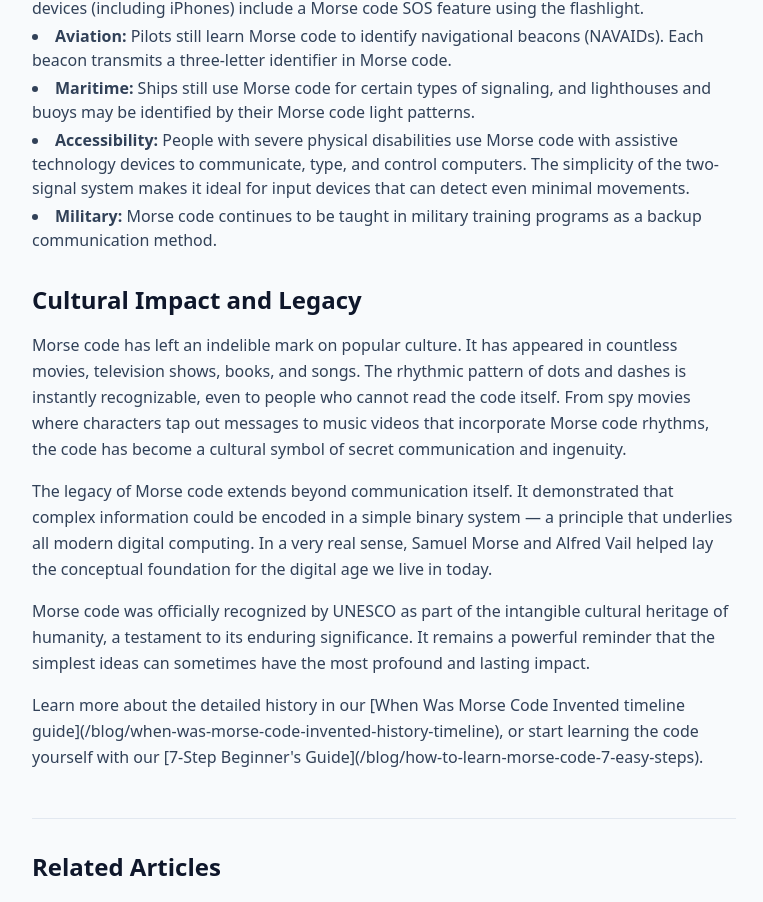
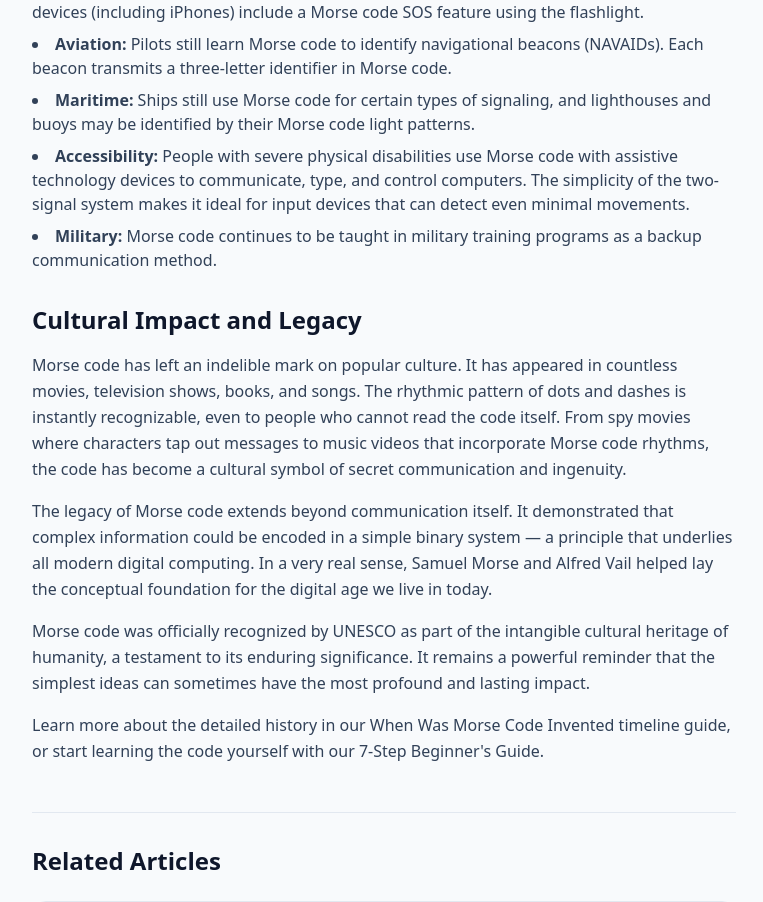
Before and after one commit to muzamil4382-hue/Morse-code-0.2, a Next.js app: page /blog/what-is-morse-code-complete-history-guide in a window 1280 px wide. Shown: the part 4860-5762 px from the top of the page, without its empty margins (256-1019 px from the left). Built offline with nearby package versions, Linux system fonts and the light colour scheme.

Commit message:
blog fix

```diff
--- a/src/app/blog/[slug]/page.tsx
+++ b/src/app/blog/[slug]/page.tsx
@@ -1,17 +1,29 @@
 import type { Metadata } from "next";
 import Link from "next/link";
 import { getAllPosts, getPostBySlug } from "@/lib/blog-data";
-import { generatePageMeta, generateArticleSchema, generateBreadcrumbSchema } from "@/lib/seo";
+import {
+  generatePageMeta,
+  generateArticleSchema,
+  generateBreadcrumbSchema,
+} from "@/lib/seo";
 import { notFound } from "next/navigation";
 
 export async function generateStaticParams() {
   const posts = getAllPosts();
-  return posts.map((post) => ({ slug: post.slug }));
+
+  return posts.map((post) => ({
+    slug: post.slug,
+  }));
 }
 
-export async function generateMetadata({ params }: { params: Promise<{ slug: string }> }): Promise<Metadata> {
+export async function generateMetadata({
+  params,
+}: {
+  params: Promise<{ slug: string }>;
+}): Promise<Metadata> {
   const { slug } = await params;
   const post = getPostBySlug(slug);
+
   if (!post) return {};
 
   return generatePageMeta(
@@ -23,13 +35,68 @@ export async function generateMetadata({ params }: { params: Promise<{ slug: str
   );
 }
 
-export default async function BlogPostPage({ params }: { params: Promise<{ slug: string }> }) {
+/**
+ * Converts Markdown-style links into safe internal HTML links.
+ *
+ * Example:
+ * [Morse Code Alphabet](/morse-code-alphabet)
+ *
+ * becomes a clickable internal link.
+ */
+function renderInlineMarkdown(text: string): string {
+  return text
+    // Escape basic HTML characters first
+    .replace(/&/g, "&amp;")
+    .replace(/</g, "&lt;")
+    .replace(/>/g, "&gt;")
+
+    // Markdown links
+    .replace(
+      /\[([^\]]+)\]\((\/[^)\s]+)\)/g,
+      '<a href="$2" class="text-green-600 font-medium underline hover:text-green-700">$1</a>'
+    )
+
+    // Bold text
+    .replace(/\*\*(.*?)\*\*/g, "<strong>$1</strong>")
+
+    // Inline code
+    .replace(
+      /`(.*?)`/g,
+      '<code class="font-mono bg-slate-100 px-1 rounded text-sm">$1</code>'
+    )
+
+    // Quoted text
+    .replace(/"(.*?)"/g, "&ldquo;$1&rdquo;");
+}
+
+export default async function BlogPostPage({
+  params,
+}: {
+  params: Promise<{ slug: string }>;
+}) {
   const { slug } = await params;
+
   const post = getPostBySlug(slug);
-  if (!post) notFound();
+
+  if (!post) {
+    notFound();
+  }
 
   const posts = getAllPosts();
-  const relatedPosts = posts.filter((p) => p.slug !== slug).slice(0, 3);
+
+  /*
+   * Keep the current article out of Related Articles.
+   * Prefer posts from the same category first.
+   */
+  const sameCategoryPosts = posts.filter(
+    (p) => p.slug !== slug && p.category === post.category
+  );
+
+  const otherPosts = posts.filter(
+    (p) => p.slug !== slug && p.category !== post.category
+  );
+
+  const relatedPosts = [...sameCategoryPosts, ...otherPosts].slice(0, 3);
 
   const articleSchema = generateArticleSchema(
     post.title,
@@ -45,18 +112,48 @@ export default async function BlogPostPage({ params }: { params: Promise<{ slug:
   ]);
 
   return (
-    <div className="max-w-5xl mx-auto">
-      <script type="application/ld+json" dangerouslySetInnerHTML={{ __html: JSON.stringify(articleSchema) }} />
-      <script type="application/ld+json" dangerouslySetInnerHTML={{ __html: JSON.stringify(breadcrumbSchema) }} />
+    <>
+      <script
+        type="application/ld+json"
+        dangerouslySetInnerHTML={{
+          __html: JSON.stringify(articleSchema),
+        }}
+      />
+
+      <script
+        type="application/ld+json"
+        dangerouslySetInnerHTML={{
+          __html: JSON.stringify(breadcrumbSchema),
+        }}
+      />
 
       <article className="mx-auto max-w-3xl px-4 sm:px-6 lg:px-8 py-8 md:py-12">
         {/* Breadcrumb */}
-        <nav className="flex items-center gap-2 text-sm text-slate-500 mb-6" aria-label="Breadcrumb">
-          <Link href="/" className="hover:text-green-600 transition-colors">Home</Link>
+        <nav
+          className="flex items-center gap-2 text-sm text-slate-500 mb-6"
+          aria-label="Breadcrumb"
+        >
+          <Link
+            href="/"
+            className="hover:text-green-600 transition-colors"
+          >
+            Home
+          </Link>
+
           <span className="text-slate-400">/</span>
-          <Link href="/blog" className="hover:text-green-600 transition-colors">Blog</Link>
+
+          <Link
+            href="/blog"
+            className="hover:text-green-600 transition-colors"
+          >
+            Blog
+          </Link>
+
           <span className="text-slate-400">/</span>
-          <span className="text-slate-900 font-medium line-clamp-1">{post.title}</span>
+
+          <span className="text-slate-900 font-medium line-clamp-1">
+            {post.title}
+          </span>
         </nav>
 
         {/* Header */}
@@ -65,10 +162,20 @@ export default async function BlogPostPage({ params }: { params: Promise<{ slug:
             <span className="text-xs font-medium text-green-600 bg-green-50 px-2.5 py-1 rounded-full">
               {post.category}
             </span>
-            <span className="text-xs text-slate-400">{post.readTime} read</span>
+
+            <span className="text-xs text-slate-400">
+              {post.readTime} read
+            </span>
           </div>
-          <h1 className="text-3xl md:text-4xl font-bold text-slate-900 mb-4">{post.title}</h1>
-          <p className="text-lg text-slate-600 mb-4">{post.description}</p>
+
+          <h1 className="text-3xl md:text-4xl font-bold text-slate-900 mb-4">
+            {post.title}
+          </h1>
+
+          <p className="text-lg text-slate-600 mb-4">
+            {post.description}
+          </p>
+
           <div className="flex items-center gap-3 text-sm text-slate-400 border-t border-slate-200 pt-4">
             <span>{post.author}</span>
             <span>·</span>
@@ -79,36 +186,71 @@ export default async function BlogPostPage({ params }: { params: Promise<{ slug:
         {/* Content */}
         <div className="prose prose-slate max-w-none mb-12">
           {post.content.split("\n\n").map((block, i) => {
+            /* H2 headings */
             if (block.startsWith("## ")) {
-              return <h2 key={i} className="text-2xl font-bold text-slate-900 mt-8 mb-4">{block.replace("## ", "")}</h2>;
+              return (
+                <h2
+                  key={i}
+                  className="text-2xl font-bold text-slate-900 mt-8 mb-4"
+                >
+                  {block.replace("## ", "")}
+                </h2>
+              );
             }
+
+            /* Unordered lists */
             if (block.startsWith("- ")) {
               const items = block.split("\n");
+
               return (
-                <ul key={i} className="list-disc list-inside text-slate-700 space-y-1 mb-4">
+                <ul
+                  key={i}
+                  className="list-disc list-inside text-slate-700 space-y-2 mb-4"
+                >
                   {items.map((item, j) => (
-                    <li key={j} dangerouslySetInnerHTML={{ __html: item.replace(/^- /, "").replace(/\*\*(.*?)\*\*/g, "<strong>$1</strong>").replace(/`(.*?)`/g, '<code className="font-mono bg-slate-100 px-1 rounded text-sm">$1</code>') }} />
+                    <li
+                      key={j}
+                      dangerouslySetInnerHTML={{
+                        __html: renderInlineMarkdown(
+                          item.replace(/^- /, "")
+                        ),
+                      }}
+                    />
                   ))}
                 </ul>
               );
             }
+
+            /* Ordered lists */
             if (/^\d+\./.test(block)) {
               const items = block.split("\n");
+
               return (
-                <ol key={i} className="list-decimal list-inside text-slate-700 space-y-1 mb-4">
+                <ol
+                  key={i}
+                  className="list-decimal list-inside text-slate-700 space-y-2 mb-4"
+                >
                   {items.map((item, j) => (
-                    <li key={j}>{item.replace(/^\d+\.\s*/, "")}</li>
+                    <li
+                      key={j}
+                      dangerouslySetInnerHTML={{
+                        __html: renderInlineMarkdown(
+                          item.replace(/^\d+\.\s*/, "")
+                        ),
+                      }}
+                    />
                   ))}
                 </ol>
               );
             }
+
+            /* Normal paragraphs */
             return (
-              <p key={i} className="text-slate-700 leading-relaxed mb-4"
+              <p
+                key={i}
+                className="text-slate-700 leading-relaxed mb-4"
                 dangerouslySetInnerHTML={{
-                  __html: block
-                    .replace(/\*\*(.*?)\*\*/g, "<strong>$1</strong>")
-                    .replace(/`(.*?)`/g, '<code className="font-mono bg-slate-100 px-1 rounded text-sm">$1</code>')
-                    .replace(/"(.*?)"/g, "&ldquo;$1&rdquo;"),
+                  __html: renderInlineMarkdown(block),
                 }}
               />
             );
@@ -118,7 +260,10 @@ export default async function BlogPostPage({ params }: { params: Promise<{ slug:
         {/* Related Posts */}
         {relatedPosts.length > 0 && (
           <section className="border-t border-slate-200 pt-8">
-            <h2 className="text-2xl font-bold text-slate-900 mb-6">Related Articles</h2>
+            <h2 className="text-2xl font-bold text-slate-900 mb-6">
+              Related Articles
+            </h2>
+
             <div className="space-y-4">
               {relatedPosts.map((rp) => (
                 <Link
@@ -129,12 +274,19 @@ export default async function BlogPostPage({ params }: { params: Promise<{ slug:
                   <span className="text-xs font-medium text-green-600 bg-green-50 px-2 py-1 rounded-full mt-0.5 flex-shrink-0">
                     {rp.category}
                   </span>
+
                   <div>
                     <h3 className="font-semibold text-slate-900 group-hover:text-green-600 transition-colors">
                       {rp.title}
                     </h3>
-                    <p className="text-sm text-slate-600 mt-1 line-clamp-2">{rp.description}</p>
-                    <span className="text-xs text-slate-400 mt-2 block">{rp.date} · {rp.readTime}</span>
+
+                    <p className="text-sm text-slate-600 mt-1 line-clamp-2">
+                      {rp.description}
+                    </p>
+
+                    <span className="text-xs text-slate-400 mt-2 block">
+                      {rp.date} · {rp.readTime}
+                    </span>
                   </div>
                 </Link>
               ))}
@@ -142,7 +294,7 @@ export default async function BlogPostPage({ params }: { params: Promise<{ slug:
           </section>
         )}
 
-        {/* Back */}
+        {/* Back to Blog */}
         <div className="mt-8 text-center">
           <Link
             href="/blog"
@@ -152,6 +304,6 @@ export default async function BlogPostPage({ params }: { params: Promise<{ slug:
           </Link>
         </div>
       </article>
-    </div>
+    </>
   );
 }
```
